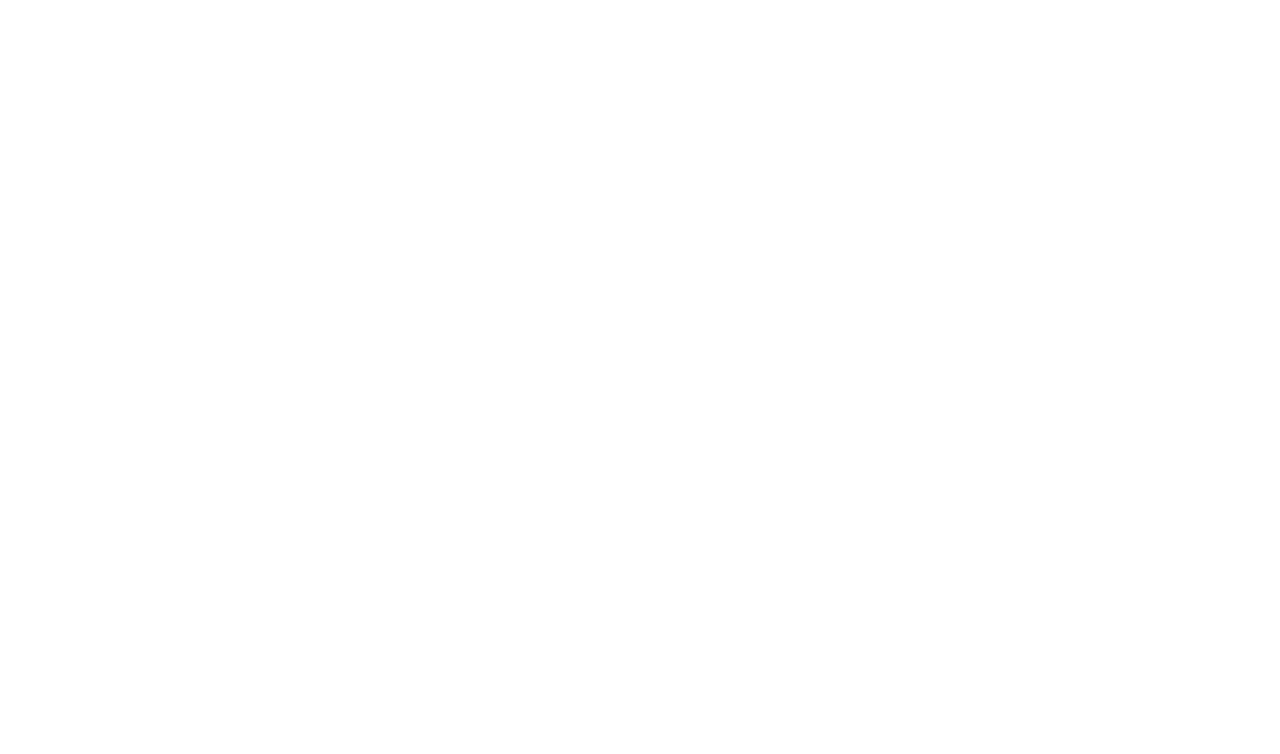
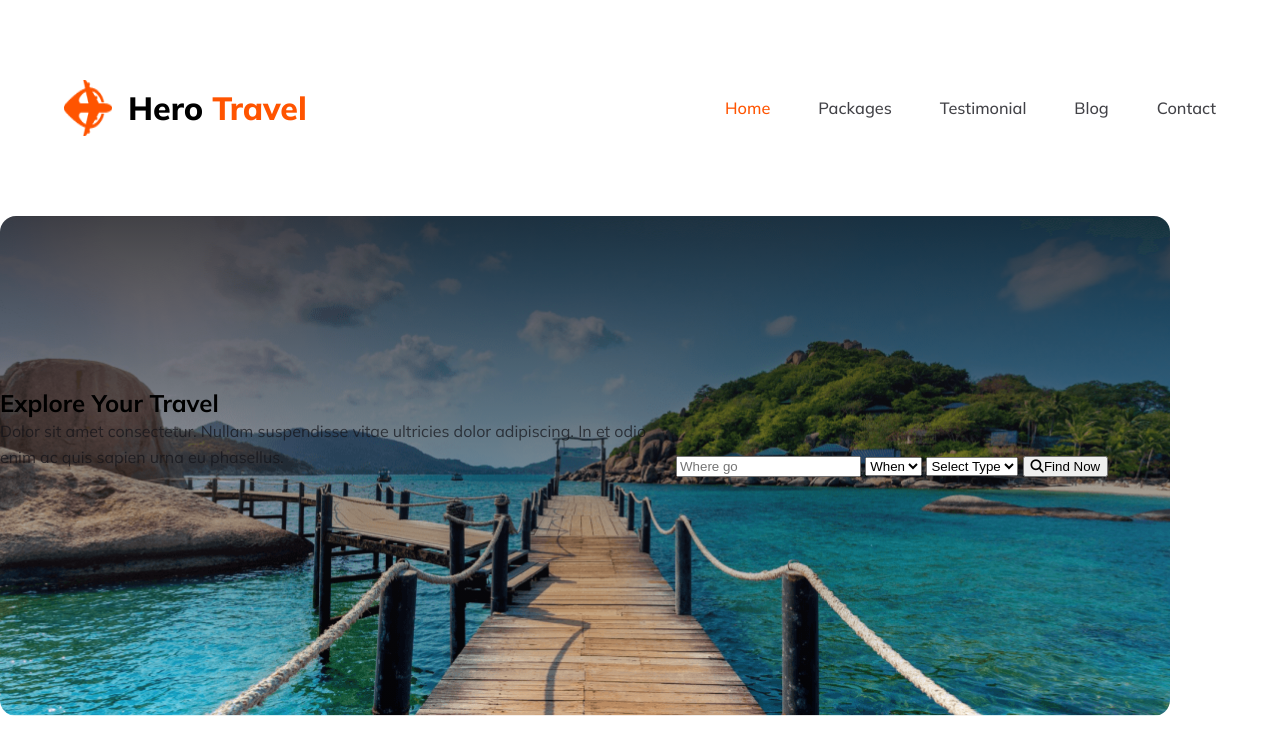
Before and after one commit to rahatahmed99/Hero-Travel, a plain HTML site: page index.html in a window 1280 px wide. Drawn offline with Linux system fonts and the light colour scheme.

Commit message:
added all

```diff
--- a/index.html
+++ b/index.html
@@ -4,8 +4,49 @@
   <meta charset="UTF-8">
   <meta name="viewport" content="width=device-width, initial-scale=1.0">
   <title>Hero Travel</title>
+  <script src="https://kit.fontawesome.com/200660927f.js" crossorigin="anonymous"></script>
+  <link rel="stylesheet" href="./styles/style.css">
 </head>
 <body>
+  <header>
+     <!-- navber -->
+      <nav class="container nav-ber">
+        <div class="logo">
+         <img src="./Images/Group-40071 (2).png" alt="">
+         <h3>Hero <span class="span">Travel</span></h3>
+        </div>
+        <div class="nav-option">
+         <p><span class="span">Home</span></p>
+         <p class="light-gray">Packages</p>
+         <p class="light-gray">Testimonial</p>
+         <p class="light-gray">Blog</p>
+         <p class="light-gray">Contact</p>
+        </div>
+      </nav>
 
+      <!-- banner -->
+       <section class="banner-container">
+           <div class="explore-container">
+            <h1 class="banner-title">Explore Your Travel</h1>
+            <p class="banner-description fl-gray">Dolor sit amet consectetur. Nullam suspendisse vitae ultricies dolor adipiscing. In et odio enim ac quis sapien urna eu phasellus.</p>
+           </div>
+           <div class="travel-input">
+            <input type="text" name="" id="" placeholder="Where go">
+            <select name="" id="">
+              <option value="">When</option>
+            </select>
+            <select name="" id="">
+              <option value="">Select Type</option>
+            </select>
+            <button class="btn-primary"><i class="fa-solid fa-magnifying-glass"></i>Find Now</button>
+           </div>
+       </section>
+  </header>
+  <main>
+
+  </main>
+  <footer>
+
+  </footer>
 </body>
 </html>
--- a/styles/style.css
+++ b/styles/style.css
@@ -0,0 +1,102 @@
+@import url('https://fonts.googleapis.com/css2?family=Mulish:ital,wght@0,200..1000;1,200..1000&display=swap');
+
+body{
+  font-family: "Mulish", sans-serif;
+}
+
+/* default styles */
+
+/* dark 02 */
+.light-gray{
+  color: rgb(66, 66, 71);
+}
+
+/* dark 03 */
+.fl-gray{
+  font-size: 1rem;
+  font-weight: 400;
+  line-height: 26px;
+  color: rgba(19, 19, 24, 0.7);
+}
+
+* {
+  margin: 0;
+}
+
+.container{
+  width: 90%;
+  margin: 5rem auto;
+  border-radius: 1rem;
+}
+
+.span{
+  color: rgb(255, 84, 0);;
+
+}
+
+/* nav-ber style */
+
+.nav-ber{
+  display: flex;
+  justify-content: space-between;
+  align-items: center;
+}
+
+.logo{
+  display: flex;
+  align-items: center;
+  gap: 1rem;
+}
+
+.logo img{
+  width: 48px;
+  height: 56px;
+}
+
+.logo h3{
+  font-size: 2.01rem;
+  font-weight: 800;
+}
+
+.nav-option{
+  font-size: 1.02rem;
+  font-weight: 500;
+  display: flex;
+  justify-content: space-evenly;
+  gap: 3rem;
+
+}
+
+.nav-option{
+  cursor: pointer;
+}
+
+/* banner */
+
+
+banner-title{
+font-size: 4rem;
+font-weight: 800;
+color: rgb(255, 255, 255);
+}
+
+.banner-container{
+  width: 1170px;
+  height: 500px;
+background-image: linear-gradient(180.00deg, rgba(19, 19, 24, 0.8),rgba(19, 19, 24, 0) 100%), url(../Images/Group-13-\(1\)-\(1\).png);
+border-radius: 1rem;
+background-repeat: no-repeat;
+background-position: center;
+background-size: cover;
+display: flex;
+justify-items: center;
+align-items: center;
+}
+
+.explore-container{
+  width: 676px;
+height: 156px;
+
+  justify-content: center;
+  align-items: center;
+}
```
Also changed, not shown: Images/Group-13-(1)-(1).png (renamed from Images/Group 13 (1) (1).png), Images/Group-39.png (renamed from Images/Group 39.png), Images/Group-40.png (renamed from Images/Group 40.png), Images/Group-40071 (2).png (renamed from Images/Group 40071 (2).png), Images/Group-40089.png (renamed from Images/Group 40089.png), Images/Rectangle-10.png (renamed from Images/Rectangle 10.png), Images/Rectangle-11.png (renamed from Images/Rectangle 11.png), Images/Rectangle-4.png (renamed from Images/Rectangle 4.png), Images/Rectangle-5.png (renamed from Images/Rectangle 5.png), Images/Rectangle-6.png (renamed from Images/Rectangle 6.png), Images/Rectangle-7.png (renamed from Images/Rectangle 7.png), Images/Rectangle-8-(1).png (renamed from Images/Rectangle 8 (1).png), Images/Rectangle-8.png (renamed from Images/Rectangle 8.png), Images/Rectangle-9.png (renamed from Images/Rectangle 9.png).
